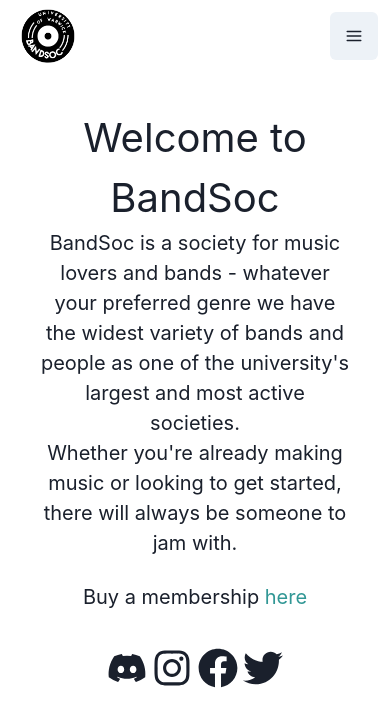
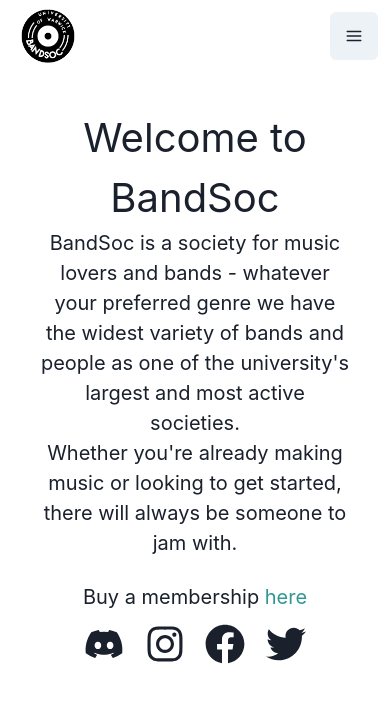
Before and after one commit to bandsoc/bandsocwebsite, a Next.js app: page / in a window 390 px wide. Shown: the top 726 px of the page. Built offline with nearby package versions, Linux system fonts and the light colour scheme.

Commit message:
make icons appear higher up on mobile

```diff
--- a/pages/index.tsx
+++ b/pages/index.tsx
@@ -178,9 +178,9 @@ const Home: NextPage = () => {
               <Text fontSize={{ base: '20px', md: '20px', lg: '25px' }} minH="5vh">
                 Buy a membership <Link color='teal.500' href='https://www.warwicksu.com/societies-sports/societies/band/#org-join' isExternal >here</Link>
               </Text>
-              <br />
 
-              <Flex justifyContent='space-evenly' maxW='60%' margin='auto' >
+
+              <Flex justifyContent='space-evenly' maxW={['85%','80%','60%','60%']} margin='auto' mt={[ '0','2','5', '5']}  >
                 <a href="https://discord.gg/n6myHWDcUv" target="_blank" rel="noopener noreferrer">
                   <Icon aria-label='discord logo/link' w={10} h={10}
                     as={FaDiscord}
```
